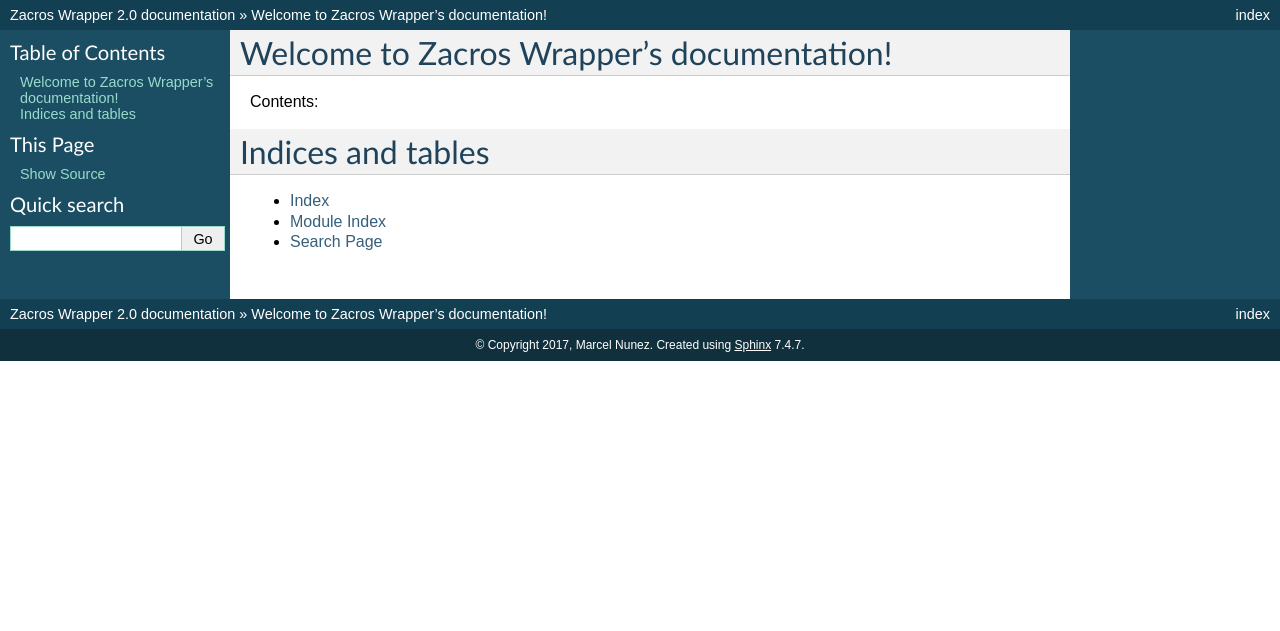
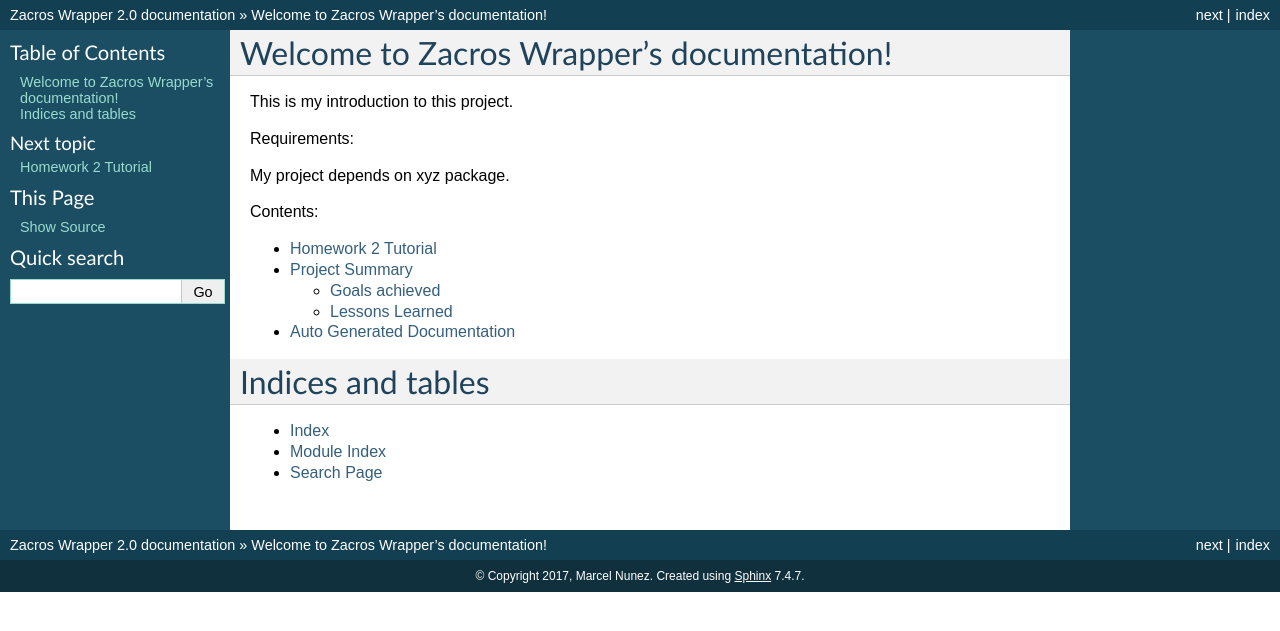
Before and after one commit to VlachosGroup/Zacros-Wrapper, a Sphinx documentation site: the page built from docs/source/index.rst, in a window 1280 px wide. Shown: the top 631 px of the page. Built offline with Sphinx 7.4.7, drawn with Linux system fonts in a browser that asks for light colours.

Commit message:
updated documentation

```diff
--- a/docs/source/conf.py
+++ b/docs/source/conf.py
@@ -16,7 +16,8 @@ import sys, os
 # If extensions (or modules to document with autodoc) are in another directory,
 # add these directories to sys.path here. If the directory is relative to the
 # documentation root, use os.path.abspath to make it absolute, like shown here.
-#sys.path.insert(0, os.path.abspath('.'))
+#sys.path.insert(0, os.path.abspath('../zacros_wrapper'))
+sys.path.insert(0, os.path.abspath('../../zacros_wrapper'))
 
 # -- General configuration -----------------------------------------------------
 
--- a/docs/source/index.rst
+++ b/docs/source/index.rst
@@ -6,11 +6,20 @@
 Welcome to Zacros Wrapper's documentation!
 ==========================================
 
+This is my introduction to this project.
+
+Requirements:
+
+My project depends on xyz package.
+
 Contents:
 
 .. toctree::
    :maxdepth: 2
 
+   tutorial
+   project
+   code
 
 
 Indices and tables
--- /dev/null
+++ b/docs/source/project.rst
@@ -0,0 +1,12 @@
+Project Summary
+===============
+
+Goals achieved
+---------------
+
+Goal 1
+
+Lessons Learned
+---------------
+
+This is what I learned.
--- /dev/null
+++ b/docs/source/tutorial.rst
@@ -0,0 +1,4 @@
+Homework 2 Tutorial
+===================
+
+This is a tutorial for how to use this code.
```
Also changed, not shown: docs/source/code.rst (added, +22 -0 lines).
